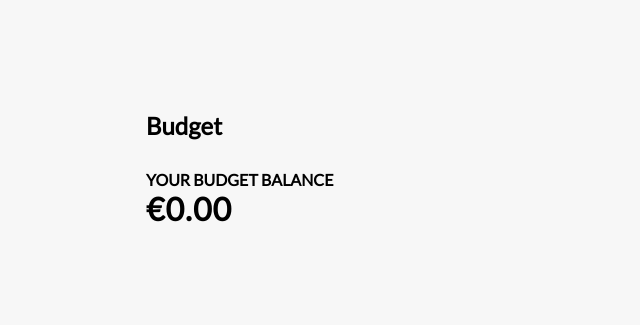
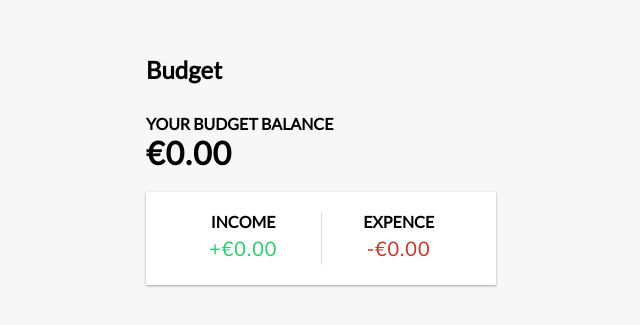
Before and after one commit to OldDognoob/Context, a React (Create React App) app in the folder budget-app/: page / in a window 1280 px wide. Shown: the part 225-550 px from the top of the page, without its empty margins (319-959 px from the left). Built offline with nearby package versions, Linux system fonts and the light colour scheme.

Commit message:
create-income-expence-file

```diff
--- a/budget-app/src/App.js
+++ b/budget-app/src/App.js
@@ -1,6 +1,7 @@
 import React from "react";
 import { Header } from "./Components/Header";
 import { Balance } from "./Components/Balance";
+import { IncomeExpence } from "./Components/IncomeExpence";
 import "./App.css";
 
 function App() {
@@ -8,7 +9,8 @@
     <div>
       <Header />
       <div className="container">
-        <Balance/>
+        <Balance />
+        <IncomeExpence/>
       </div>
     </div>
   );
--- /dev/null
+++ b/budget-app/src/Components/IncomeExpence.js
@@ -0,0 +1,20 @@
+import React from "react";
+
+export const IncomeExpence = () => {
+  return (
+    <div className="inc-exp-container">
+      <div>
+        <h4>Income</h4>
+        <p id="money-plus" class="money plus">
+          +€0.00
+        </p>
+      </div>
+      <div>
+        <h4>Expence</h4>
+        <p id="money-minus" class="money minus">
+          -€0.00
+        </p>
+      </div>
+    </div>
+  );
+};
```
